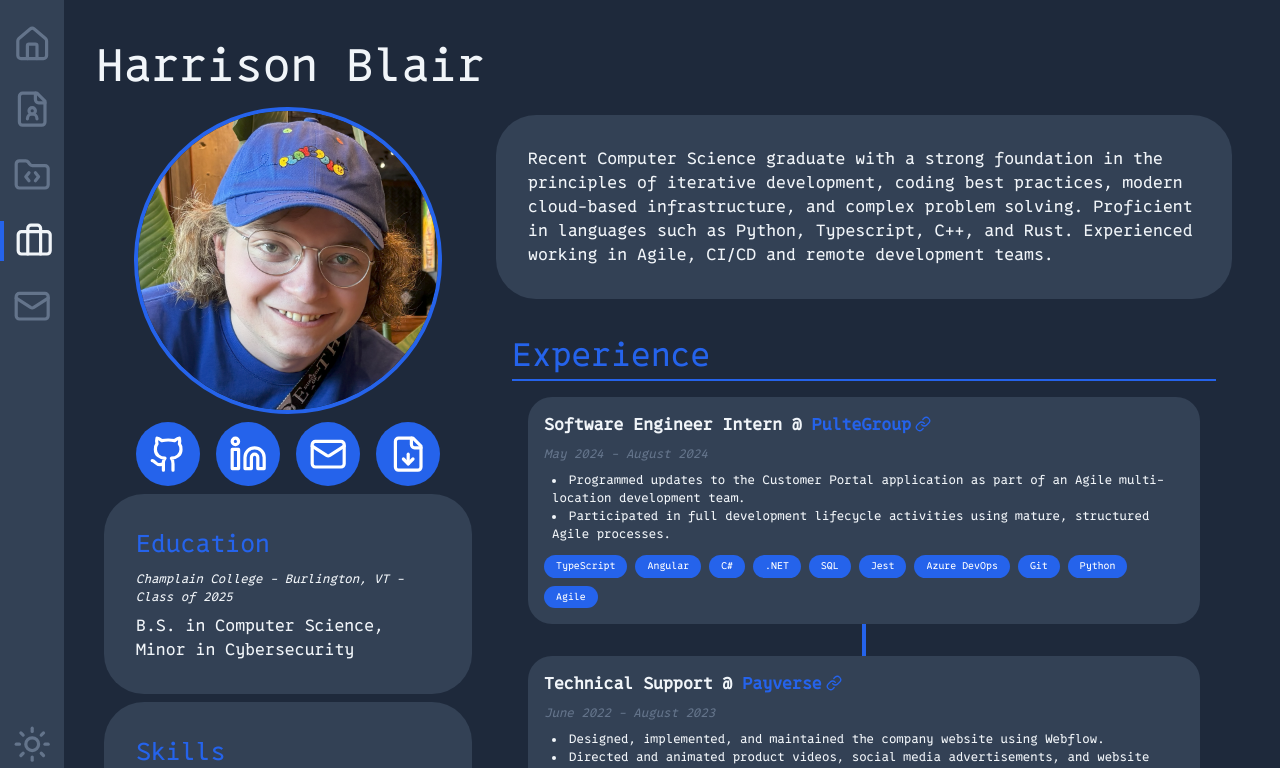
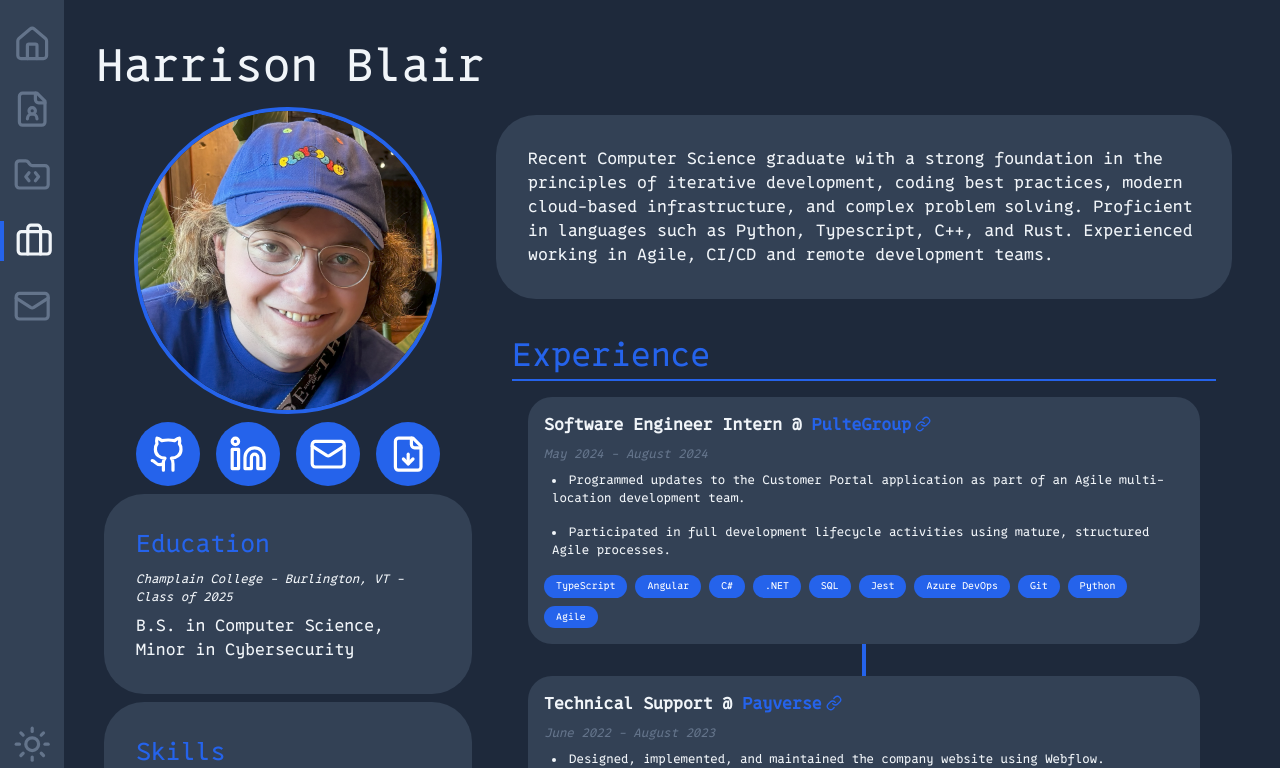
Before and after one commit to Harrison-Blair/personal-website, a Next.js app: page /work in a window 1280 px wide. Shown: the top 768 px of the page. Built offline with nearby package versions, Linux system fonts and the light colour scheme.

Commit message:
fix(ExperienceTile): add margin to list items for better spacing

```diff
--- a/src/app/components/ui/ExperienceTile.tsx
+++ b/src/app/components/ui/ExperienceTile.tsx
@@ -34,7 +34,7 @@ export default function ExperienceTile({
             {Array.isArray(experience.description) ? (
                 <ul className="list-disc list-inside text-[1.5vh] mb-3 ml-2">
                     {experience.description.map((item, index) => (
-                        <li key={index}>{item}</li>
+                        <li key={index} className="mb-4">{item}</li>
                     ))}
                 </ul>
             ) : (
```
